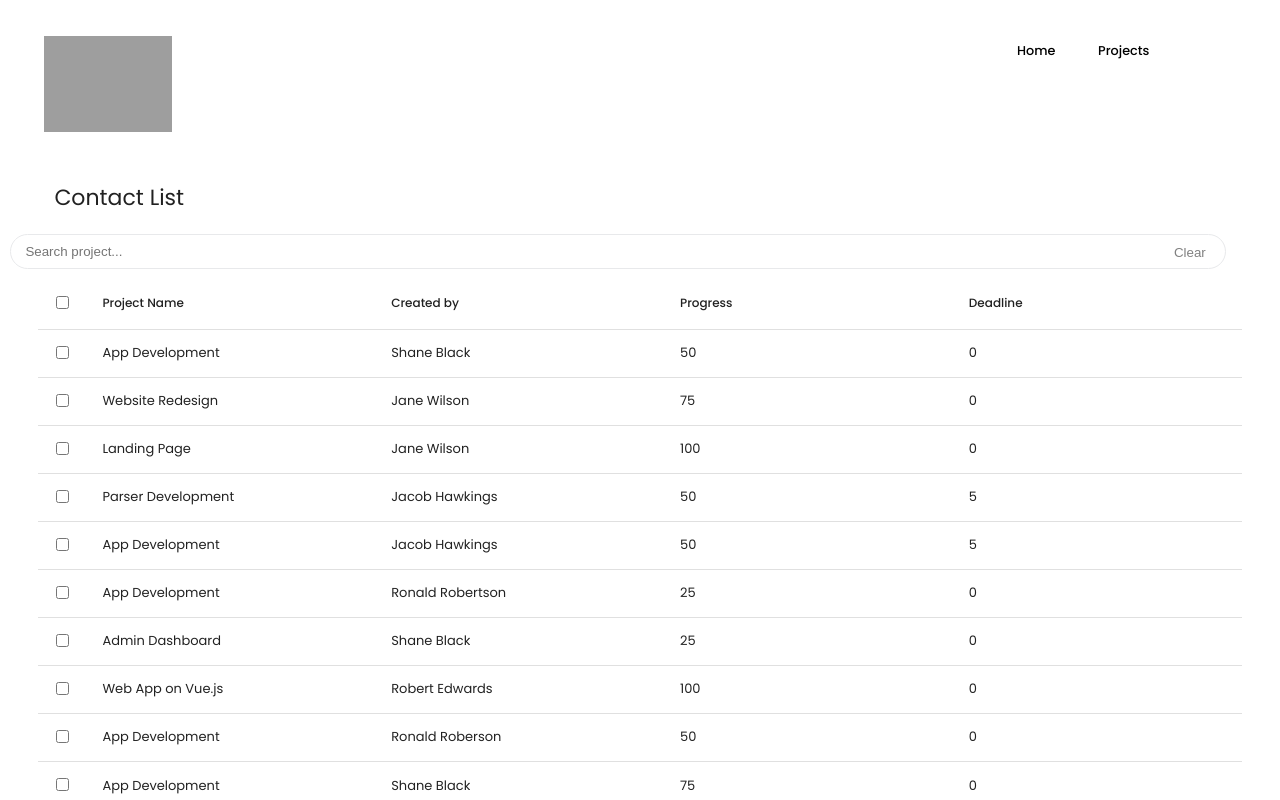
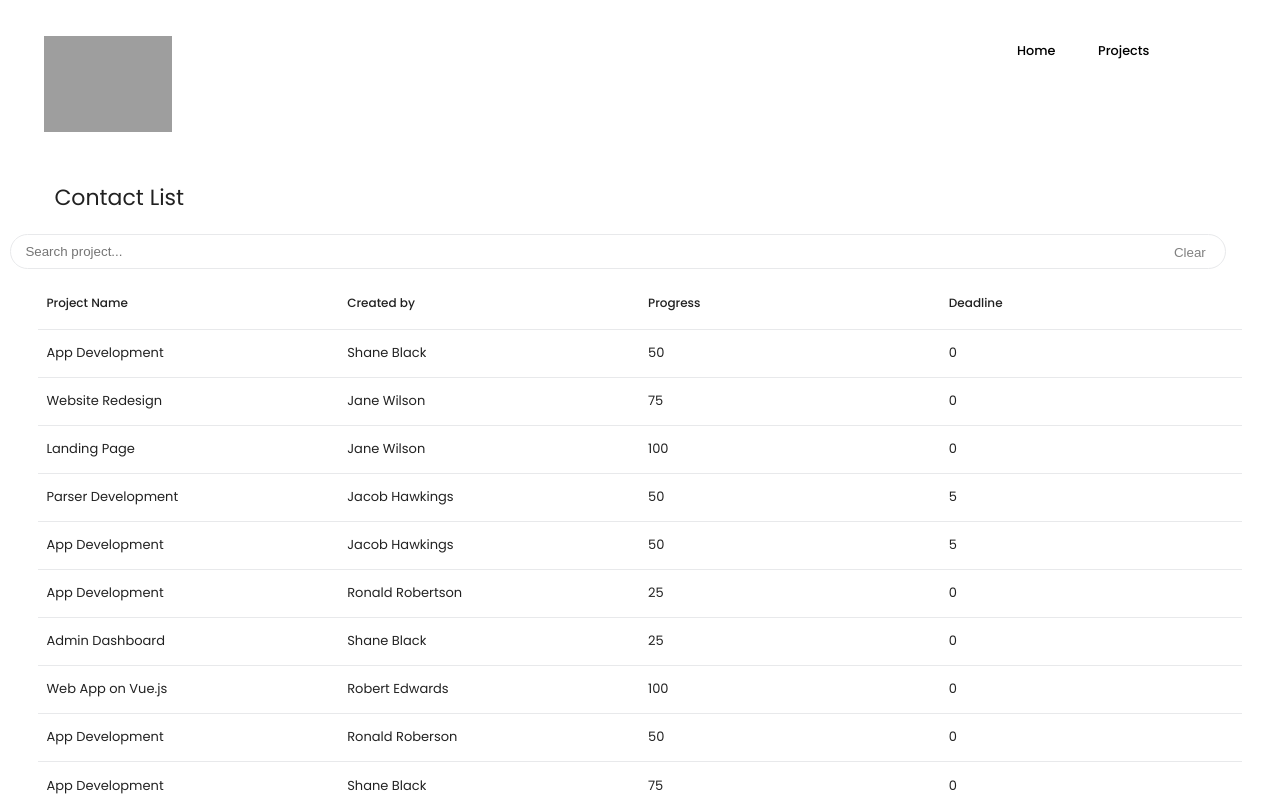
Before and after one commit to sophisid/timberhub, a Next.js app in the folder Timberhub/next-typescript-example/: page /projects in a window 1280 px wide. Built offline with nearby package versions, Linux system fonts and the light colour scheme; grey boxes are pictures that could not be loaded.

Commit message:
creeted different cell components for table

```diff
--- a/Timberhub/next-typescript-example/components/filter/filter.tsx
+++ b/Timberhub/next-typescript-example/components/filter/filter.tsx
@@ -5,6 +5,35 @@ import { Person } from "../../model/person";
 import DataTable from "react-data-table-component";
 import styles from "./filter.module.scss";
 import CustomMaterialPagination from "../pagination/Pagination";
+
+const customStyles = {
+    rows: {
+        style: {
+            '&:not(:last-of-type)': {
+				borderBottomStyle: 'solid',
+				borderBottomWidth: '1px',
+				borderBottomColor: '#E8E9EB'
+			},
+        },
+    },
+    headCells: {
+        style: {
+            paddingLeft: '8px',
+            paddingRight: '8px',
+
+        },
+    },
+    headRow: {
+		style: {
+			borderBottomColor: "#E8E9EB",
+		},},
+    cells: {
+        style: {
+            paddingLeft: '8px',
+            paddingRight: '8px',
+        },
+    },
+};
 const columns = [
     {
         name: 'Project Name',
@@ -73,8 +102,9 @@ export const Filtering = () => {
     			subHeader
     			subHeaderComponent={subHeaderComponentMemo}
                 paginationComponent={CustomMaterialPagination}
-    			selectableRows
+    			// selectableRows
     			persistTableHead
+                customStyles={customStyles}
     		/>
     	);
     };
--- a/Timberhub/next-typescript-example/package.json
+++ b/Timberhub/next-typescript-example/package.json
@@ -9,12 +9,14 @@
     "lint": "next lint"
   },
   "dependencies": {
+    "@coreui/react": "^4.4.0",
     "@emotion/react": "^11.10.5",
     "@emotion/styled": "^11.10.5",
     "@material-ui/core": "^4.12.4",
     "@material-ui/icons": "^4.11.3",
     "@mui/icons-material": "^5.10.16",
     "@mui/material": "^5.10.16",
+    "bootstrap-progress-bar": "^1.1.3",
     "next": "12.3.0",
     "react": "^18.2.0",
     "react-data-table-component": "^7.5.3",
```
Also changed, not shown: Timberhub/next-typescript-example/components/cells/cells.tsx (added, +51 -0 lines), Timberhub/next-typescript-example/components/cells/cells.modules.scss (added), Timberhub/next-typescript-example/components/filter/filter.module.scss (line endings or trailing spaces), 1 other file (tests, documents, lock files or other folders).
